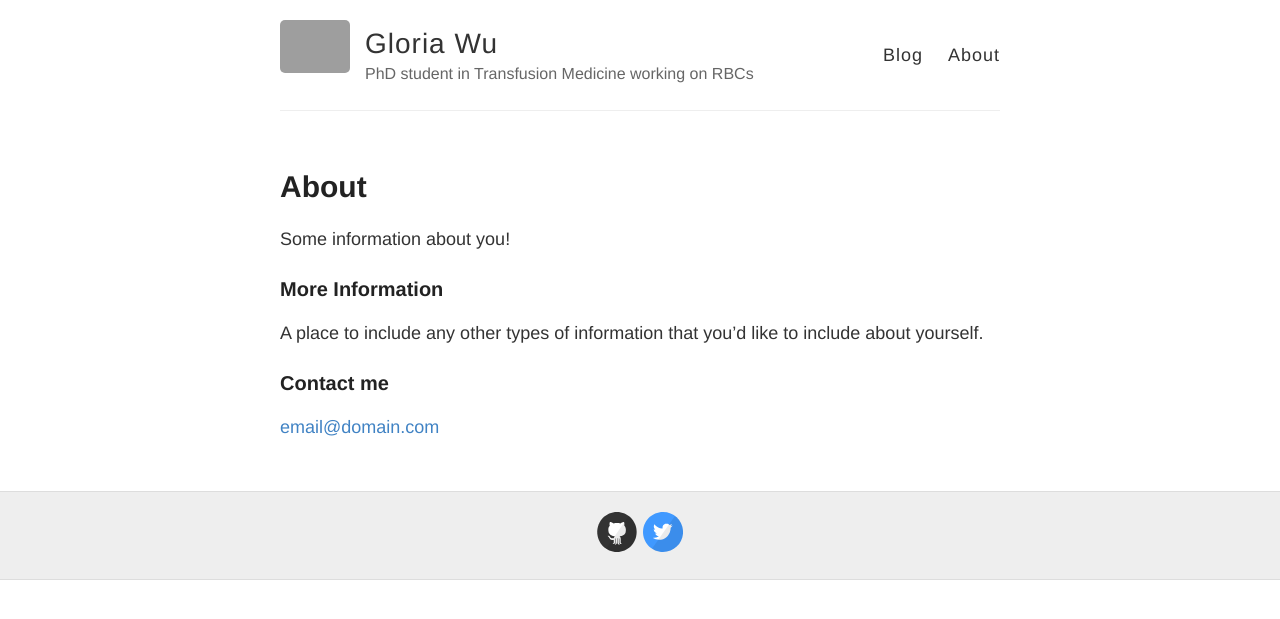
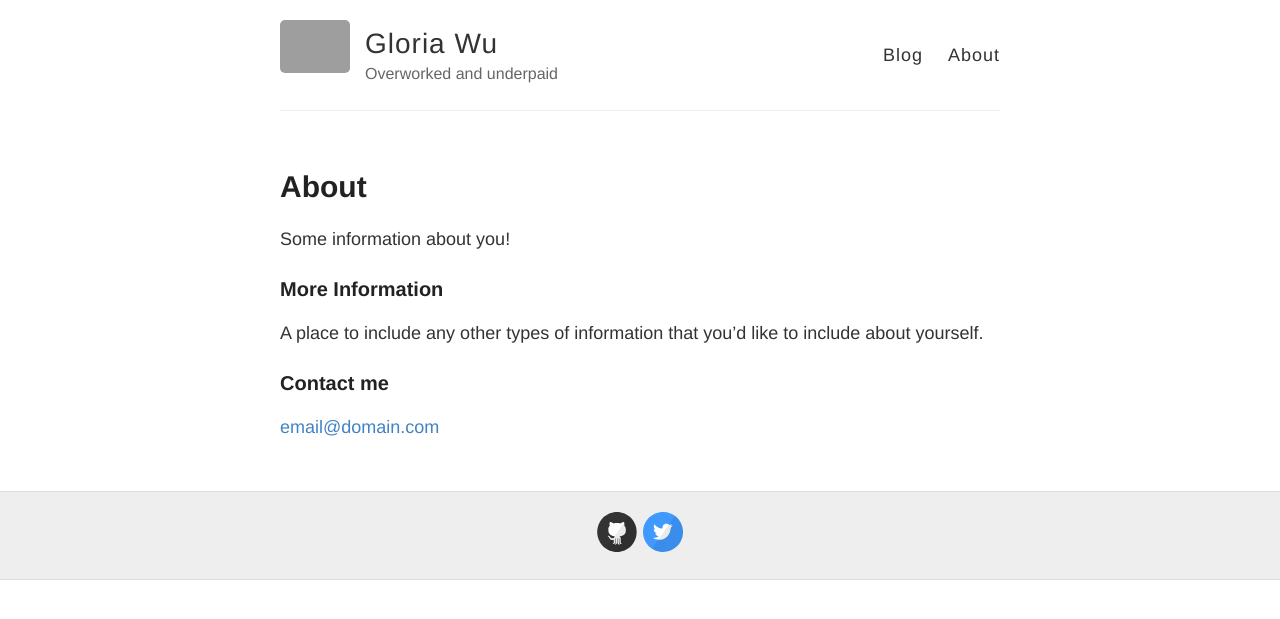
Before and after one commit to gloriawu997/gloriawu997.github.io, a Jekyll site: the page built from about.md, in a window 1280 px wide. Shown: the top 619 px of the page. Built offline with Jekyll 4.4.1, drawn with Linux system fonts in a browser that asks for light colours; grey boxes are pictures that could not be loaded.

Commit message:
update of jk of my work

```diff
--- a/_config.yml
+++ b/_config.yml
@@ -6,7 +6,8 @@
 name: Gloria Wu
 
 # Short bio or description (displayed in the header)
-description: PhD student in Transfusion Medicine working on RBCs
+description: Overworked and underpaid
+
 
 # URL of your avatar or profile pic (you could use your GitHub profile pic)
 avatar: https://raw.githubusercontent.com/barryclark/jekyll-now/master/images/jekyll-logo.png
```
